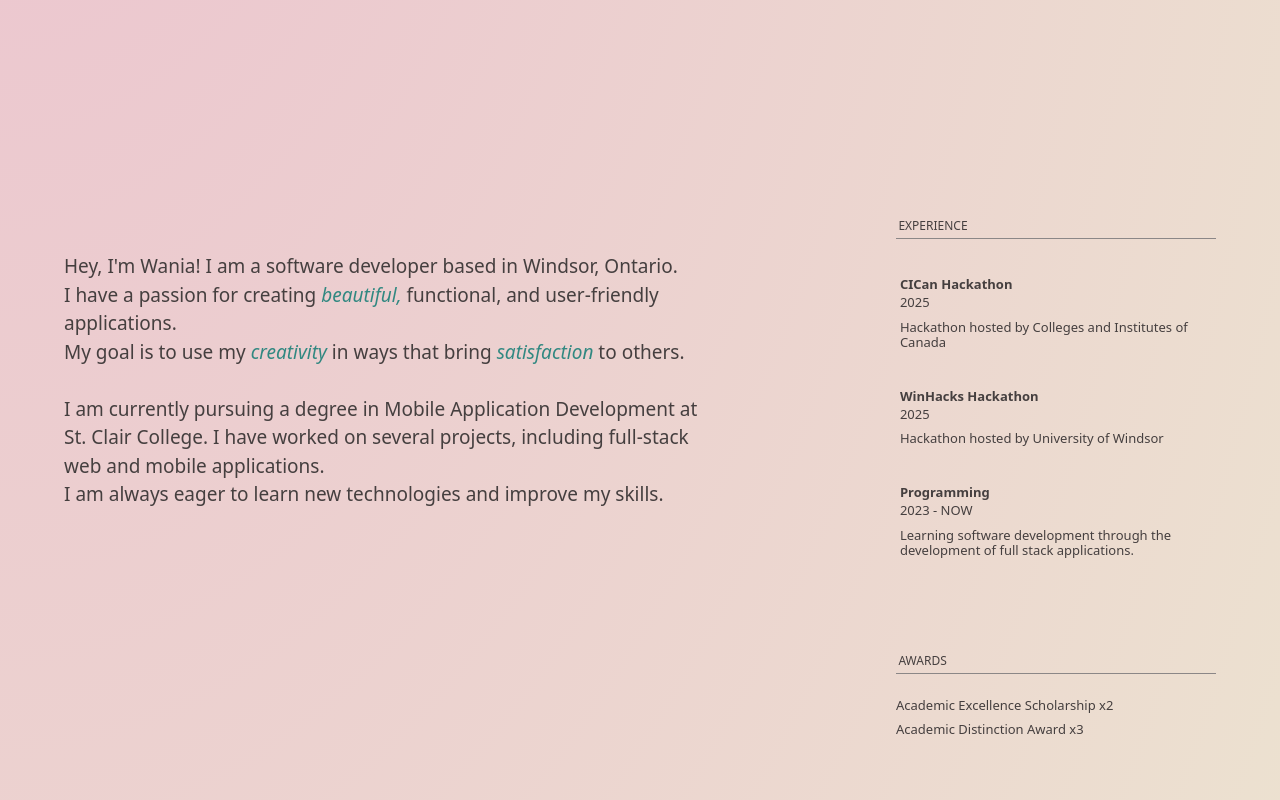
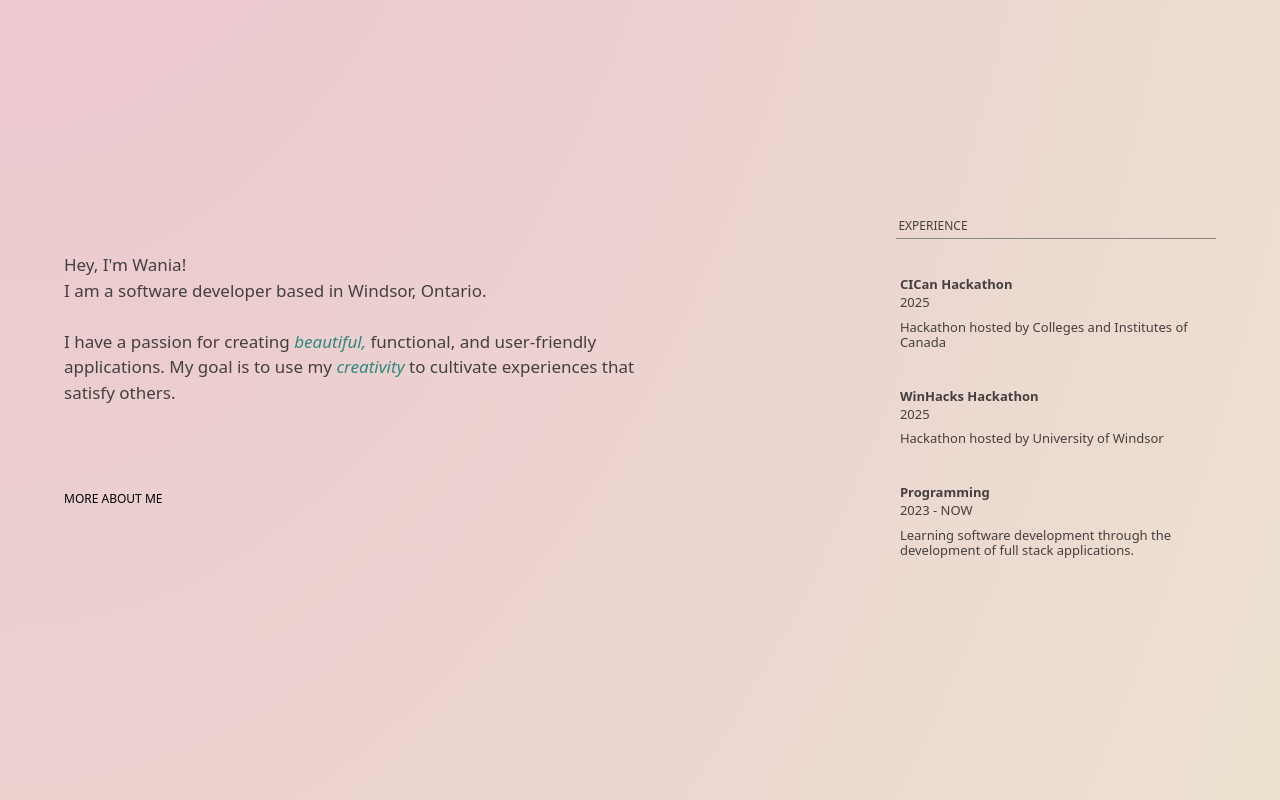
Before and after one commit to wania-sharif/wania-portfolio, a React (Vite) app: page / in a window 1280 px wide. Shown: the part 720-1520 px from the top of the page. Built offline with nearby package versions, Linux system fonts and the light colour scheme.

Commit message:
define default button styles

```diff
--- a/src/components/About/About.css
+++ b/src/components/About/About.css
@@ -12,18 +12,30 @@
     text-align: left;
 }
 
+/* text container  */
+.about .text {
+    display: flex;
+    flex-direction: column;
+    gap: 5em;
+}
+
 /* paragraph */
-.about .content > p {
+.about .text > p {
     width: 34em;
     line-height: 1.5em;
     margin-top: 8rem;
-    font-size: 19px;
+    font-size: 17px;
 }
 /* highlighted words  */
 .about strong {
     font-weight: 400;
     color: #318881;
     font-style: italic;
+}
+
+.about .content button {
+    width: fit-content;
+    font-size: 12px;
 }
 
 /* career container  */
@@ -81,7 +93,7 @@
 }
 
 @media screen and (max-width: 1220px) {
-    .about .content > p {
+    .about .text > p {
         width: 100%;
     }
 
--- a/src/components/About/About.jsx
+++ b/src/components/About/About.jsx
@@ -4,14 +4,13 @@ const About = () => {
     return (
         <div className="about">
             <div className='content'>
-                <p>Hey, I'm Wania! I am a software developer based in Windsor, Ontario. <br/>
-                I have a passion for creating <strong>beautiful,</strong> functional, and user-friendly applications. <br/>
-                My goal is to use my <strong>creativity</strong> in ways that bring <strong>satisfaction</strong> to others. <br/>
-
-                <br/>I am currently pursuing a degree in Mobile Application Development at St. Clair College.
-                I have worked on several projects, including full-stack web and mobile applications. <br/>
-                I am always eager to learn new technologies and improve my skills. <br/>
-                </p>
+                <div className='text'>
+                    <p>Hey, I'm Wania!<br/> I am a software developer based in Windsor, Ontario. <br/><br/>
+                    I have a passion for creating <strong>beautiful,</strong> functional, and user-friendly applications.
+                    My goal is to use my <strong>creativity</strong> to cultivate experiences that satisfy others. <br/>
+                    </p>
+                    <button>MORE ABOUT ME</button>
+                </div>
 
                 <div className='career'>
                     <h3>EXPERIENCE</h3>
@@ -32,7 +31,7 @@ const About = () => {
                         the development of full stack applications."
                     />
 
-                    <h3>AWARDS</h3>
+                    {/* <h3>AWARDS</h3>
                     <ul>
                         <li>Academic Excellence Scholarship x2</li>
                         <li>Academic Distinction Award x3</li>
@@ -44,7 +43,7 @@ const About = () => {
                         title="Mobile Application Development, AA/OCAD"
                         date="2023 - 2026"
                         description="St. Clair College, Windsor, Ontario"
-                    />
+                    /> */}
 
                 </div>
             </div>
--- a/src/index.css
+++ b/src/index.css
@@ -29,6 +29,7 @@
 
   /* declare colour variables */
   --brown: #453f3f;
+  --pink: #d188a0;
 }
 
 a {
@@ -52,33 +53,20 @@ h3 {
 }
 
 button {
-  border-radius: 8px;
-  border: 1px solid transparent;
-  padding: 0.6em 1.2em;
-  font-size: 1em;
+  margin: 0;
+  border: none;
+  padding: 0.4em 0;
+  font-size: .7em;
+  font-family: inherit;
+  background-color: transparent;
+  cursor: pointer;
+  transition: 600ms;
   font-weight: 500;
-  font-family: inherit;
-  background-color: #1a1a1a;
-  cursor: pointer;
-  transition: border-color 0.25s;
+  background: linear-gradient(to left, transparent 34%, var(--pink) 65%) right;
+  background-size: 300% 100%;
 }
 button:hover {
-  border-color: #646cff;
+  color: #ffffff;
+  background-position: left;
+  padding: 0.4em 1.6em;
 }
-button:focus,
-button:focus-visible {
-  outline: 4px auto -webkit-focus-ring-color;
-}
-
-/* @media (prefers-color-scheme: light) {
-  :root {
-    color: #213547;
-    background-color: #ffffff;
-  }
-  a:hover {
-    color: #747bff;
-  }
-  button {
-    background-color: #f9f9f9;
-  }
-} */
```
